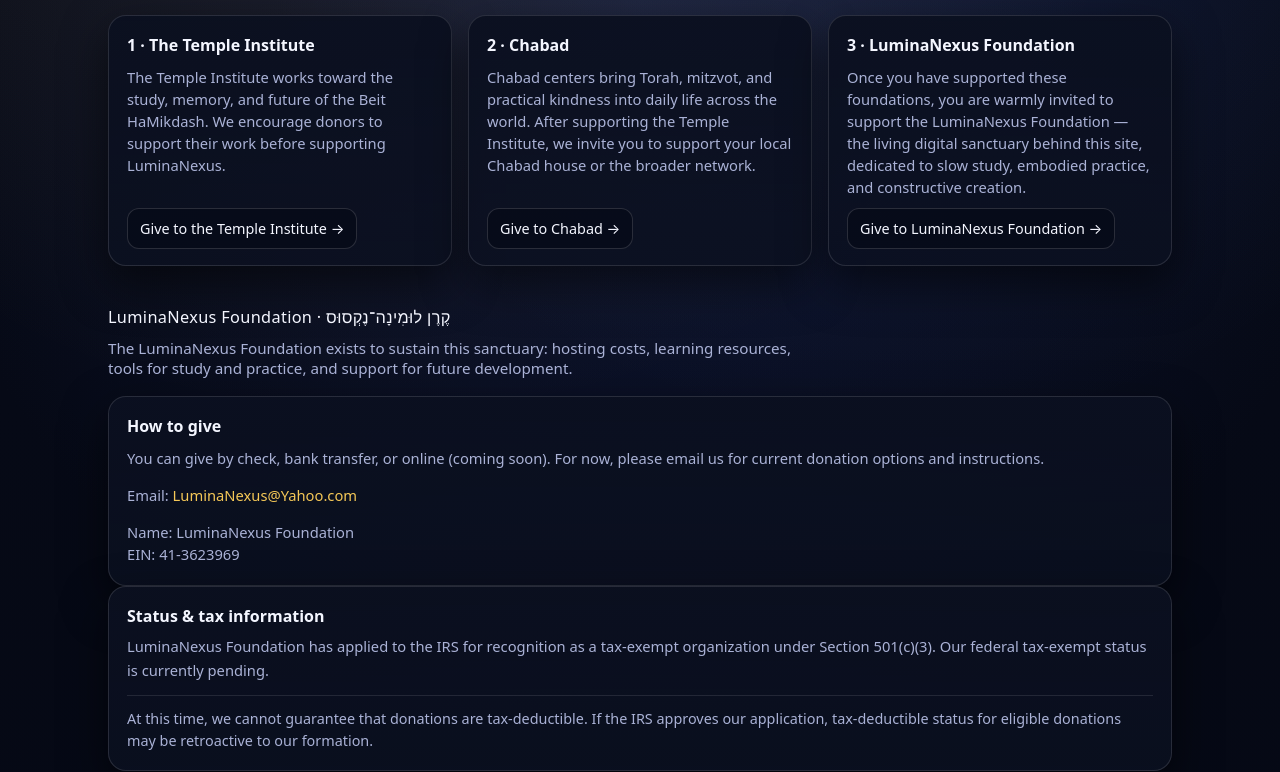
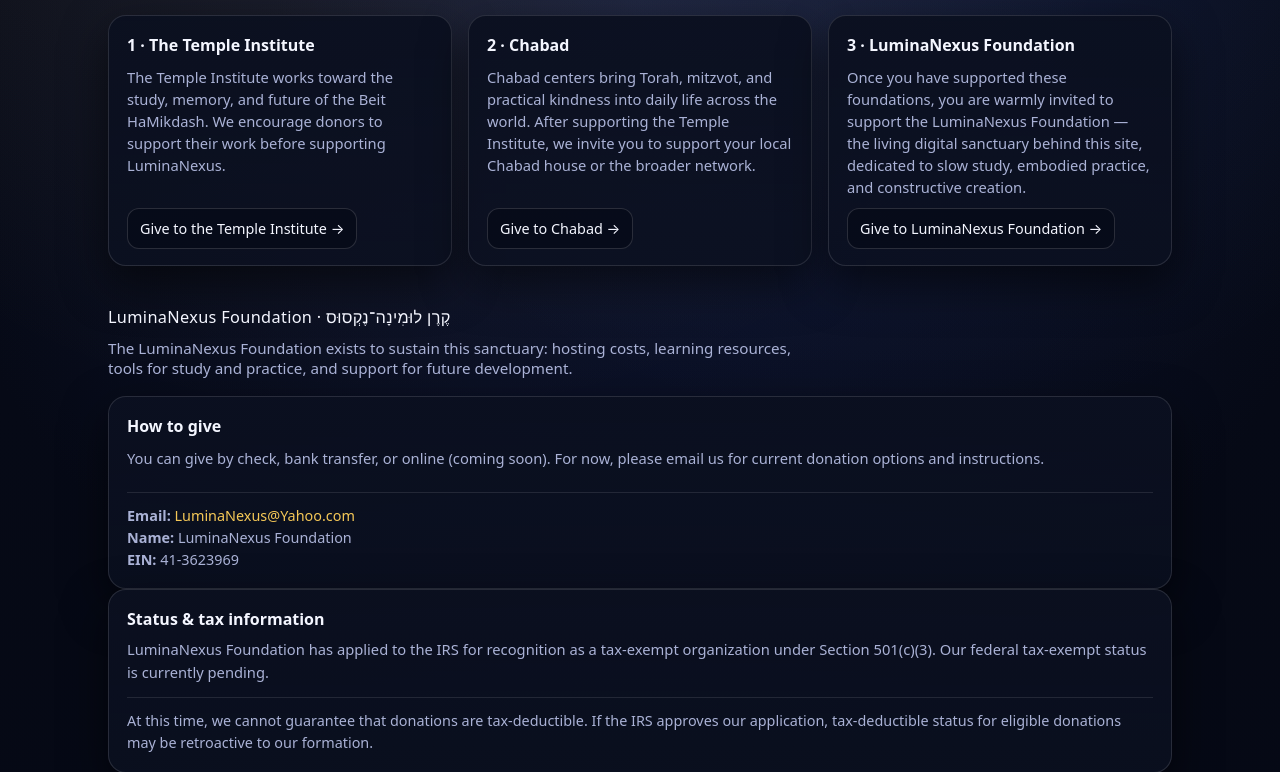
Before and after one commit to richardatf-oss/LuminaNexus, a website: page donate/index.html in a window 1280 px wide. Shown: the part 397-1169 px from the top of the page. Drawn offline with Linux system fonts and the light colour scheme.

Commit message:
Update index.html

```diff
--- a/donate/index.html
+++ b/donate/index.html
@@ -311,21 +311,21 @@
       </p>
 <article class="card">
   <h3>How to give</h3>
+
   <p>
     You can give by check, bank transfer, or online (coming soon).
     For now, please email us for current donation options and instructions.
   </p>
 
-  <p>
-    Email:
-    <a href="mailto:LuminaNexus@Yahoo.com">LuminaNexus@Yahoo.com</a>
-  </p>
+  <div class="meta">
+    <div><strong>Email:</strong>
+      <a href="mailto:LuminaNexus@Yahoo.com">LuminaNexus@Yahoo.com</a>
+    </div>
+    <div><strong>Name:</strong> LuminaNexus Foundation</div>
+    <div><strong>EIN:</strong> 41-3623969</div>
+  </div>
+</article>
 
-  <p>
-    Name: LuminaNexus Foundation<br>
-    EIN: 41-3623969
-  </p>
-</article>
 
 
         <div class="panel">
```
